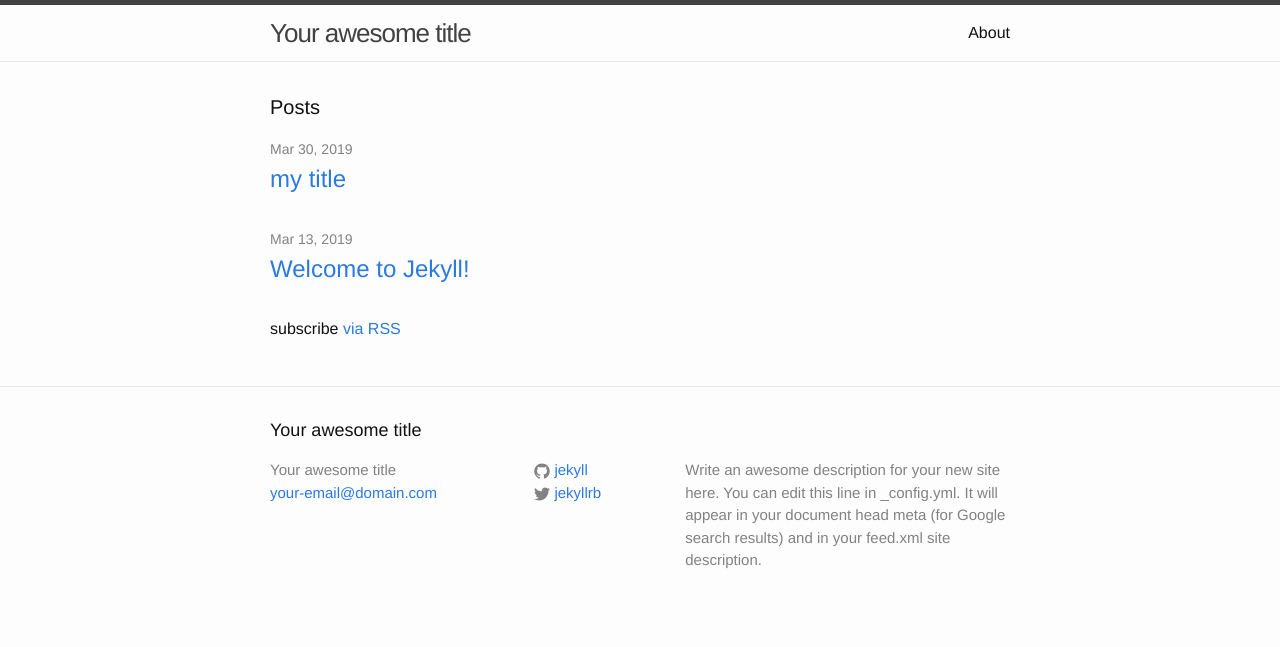
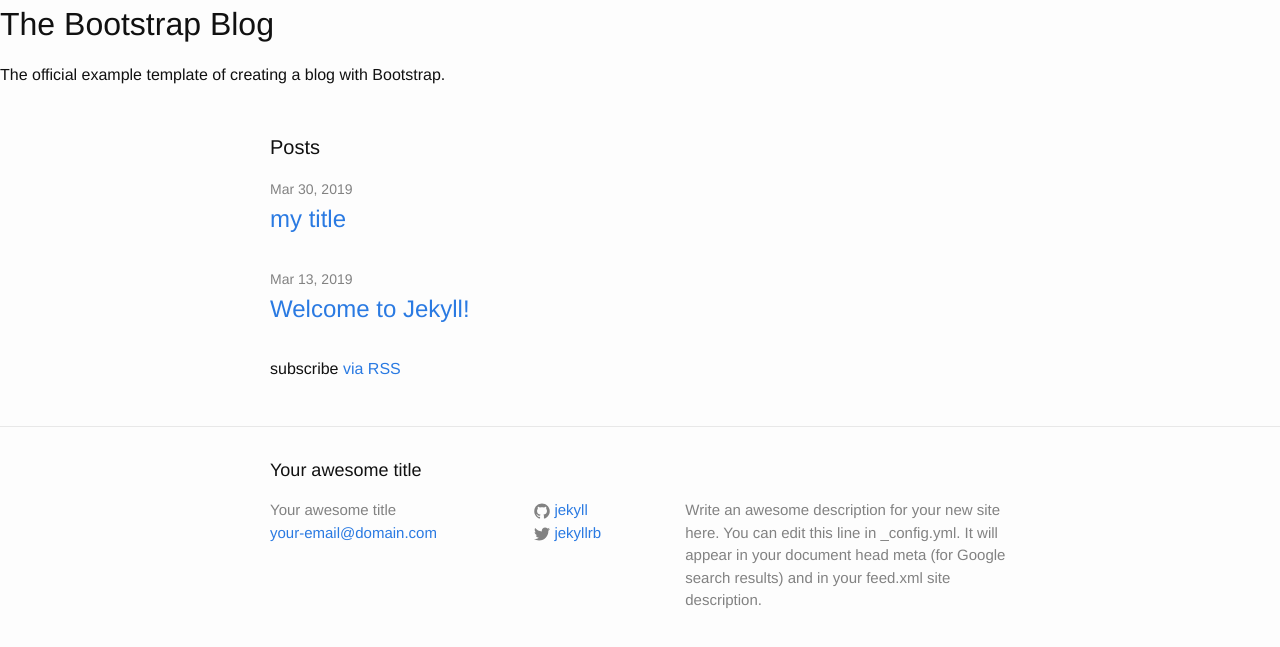
Before and after one commit to narimansnow/narimansnow.github.io, a Jekyll site: the page built from index.html, in a window 1280 px wide. Shown: the top 647 px of the page. Built offline with Jekyll 4.4.1, drawn with Linux system fonts in a browser that asks for light colours.

Commit message:
Update header.html

```diff
--- a/_includes/header.html
+++ b/_includes/header.html
@@ -1,27 +1,4 @@
-<header class="site-header">
-
-  <div class="wrapper">
-
-    <a class="site-title" href="{{ site.baseurl }}/">{{site.title}}</a>
-
-    <nav class="site-nav">
-      <a href="#" class="menu-icon">
-        <svg viewBox="0 0 18 15">
-          <path fill="#424242" d="M18,1.484c0,0.82-0.665,1.484-1.484,1.484H1.484C0.665,2.969,0,2.304,0,1.484l0,0C0,0.665,0.665,0,1.484,0 h15.031C17.335,0,18,0.665,18,1.484L18,1.484z"/>
-          <path fill="#424242" d="M18,7.516C18,8.335,17.335,9,16.516,9H1.484C0.665,9,0,8.335,0,7.516l0,0c0-0.82,0.665-1.484,1.484-1.484 h15.031C17.335,6.031,18,6.696,18,7.516L18,7.516z"/>
-          <path fill="#424242" d="M18,13.516C18,14.335,17.335,15,16.516,15H1.484C0.665,15,0,14.335,0,13.516l0,0 c0-0.82,0.665-1.484,1.484-1.484h15.031C17.335,12.031,18,12.696,18,13.516L18,13.516z"/>
-        </svg>
-      </a>
-
-      <div class="trigger">
-        {% for my_page in site.pages %}
-          {% if my_page.title %}
-          <a class="page-link" href="{{ my_page.url | prepend: site.baseurl }}">{{ my_page.title }}</a>
-          {% endif %}
-        {% endfor %}
+<div class="blog-header">
+        <h1 class="blog-title">The Bootstrap Blog</h1>
+        <p class="lead blog-description">The official example template of creating a blog with Bootstrap.</p>
       </div>
-    </nav>
-
-  </div>
-
-</header>
```
